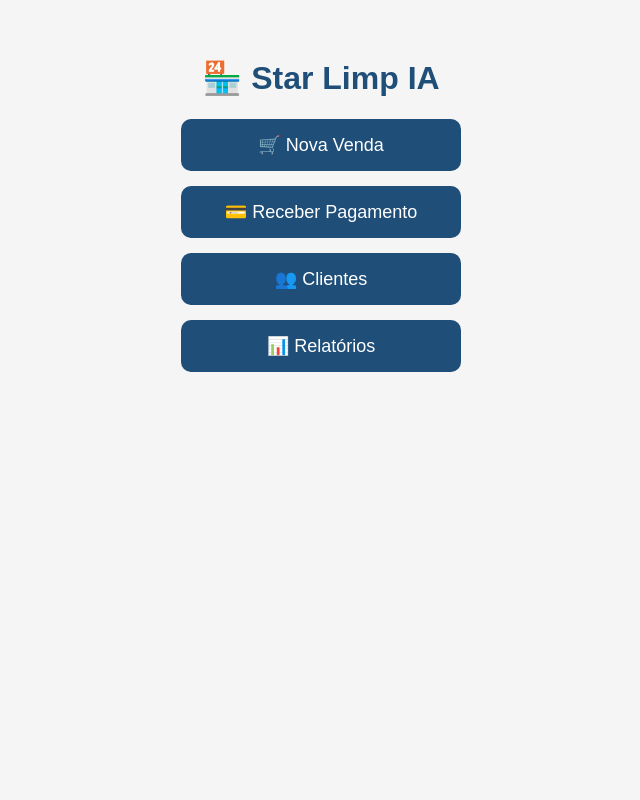
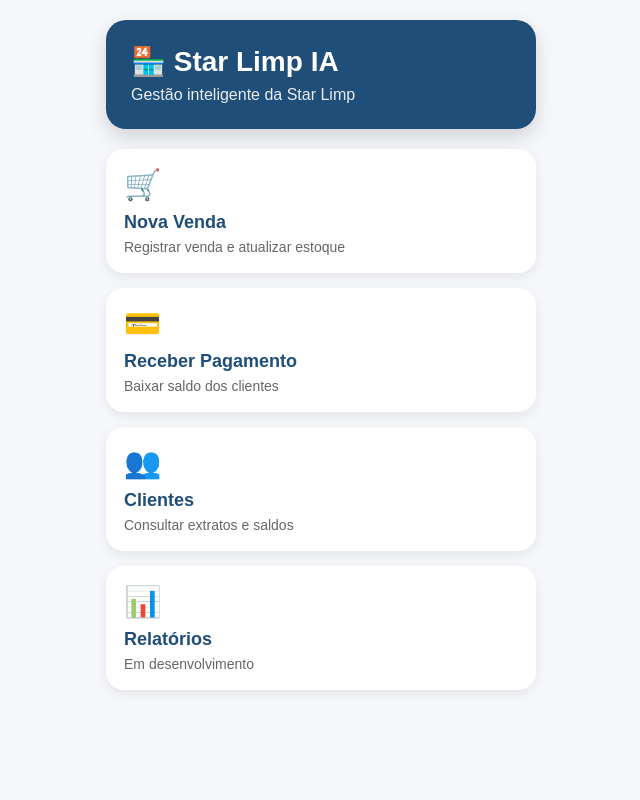
Before and after one commit to xJoyceDias/star-limp-ia, a FastAPI app: page / in a window 1280 px wide. Shown: the whole page, without its empty margins (319-959 px from the left). Run offline with FastAPI, Linux system fonts and the light colour scheme.

```diff
--- a/backend/templates/index.html
+++ b/backend/templates/index.html
@@ -3,48 +3,137 @@
 <head>
     <meta charset="UTF-8">
     <meta name="viewport" content="width=device-width, initial-scale=1.0">
-    <title>Star Limp IA</title>
+    <title>STL Business</title>
 
     <style>
-        body {
-            font-family: Arial, sans-serif;
-            background: #f5f5f5;
-            text-align: center;
-            padding: 30px;
+
+        *{
+            margin:0;
+            padding:0;
+            box-sizing:border-box;
         }
 
-        h1 {
-            color: #1f4e79;
+        body{
+            font-family: Arial, sans-serif;
+            background:#f5f7fa;
+            min-height:100vh;
+            padding:20px;
         }
 
-        .botao {
-            display: block;
-            width: 250px;
-            margin: 15px auto;
-            padding: 15px;
-            background: #1f4e79;
-            color: white;
-            text-decoration: none;
-            border-radius: 10px;
-            font-size: 18px;
+        .container{
+            max-width:430px;
+            margin:auto;
         }
 
-        .botao:hover {
-            background: #163a5a;
+        .topo{
+            background:#1f4e79;
+            color:white;
+            padding:25px;
+            border-radius:20px;
+            margin-bottom:20px;
+            box-shadow:0 8px 20px rgba(0,0,0,0.15);
         }
+
+        .titulo{
+            font-size:28px;
+            font-weight:bold;
+        }
+
+        .subtitulo{
+            margin-top:8px;
+            opacity:0.9;
+        }
+
+        .menu{
+            display:flex;
+            flex-direction:column;
+            gap:15px;
+        }
+
+        .card{
+            background:white;
+            border-radius:18px;
+            padding:18px;
+            text-decoration:none;
+            color:#222;
+            box-shadow:0 4px 12px rgba(0,0,0,0.08);
+            transition:0.2s;
+        }
+
+        .card:hover{
+            transform:translateY(-2px);
+        }
+
+        .icone{
+            font-size:30px;
+            margin-bottom:10px;
+        }
+
+        .nome{
+            font-size:18px;
+            font-weight:bold;
+            color:#1f4e79;
+        }
+
+        .descricao{
+            margin-top:6px;
+            color:#666;
+            font-size:14px;
+        }
+
     </style>
 </head>
 <body>
 
-    <h1>🏪 Star Limp IA</h1>
+<div class="container">
 
-    <a class="botao" href="/nova-venda">🛒 Nova Venda</a>
+    <div class="topo">
+        <div class="titulo">
+            🏪 Star Limp IA
+        </div>
 
-    <a class="botao" href="/receber-pagamento">💳 Receber Pagamento</a>
+        <div class="subtitulo">
+            Gestão inteligente da Star Limp
+        </div>
+    </div>
 
-    <a class="botao" href="/clientes">👥 Clientes</a>
+    <div class="menu">
 
-    <a class="botao" href="#">📊 Relatórios</a>
+        <a class="card" href="/nova-venda">
+            <div class="icone">🛒</div>
+            <div class="nome">Nova Venda</div>
+            <div class="descricao">
+                Registrar venda e atualizar estoque
+            </div>
+        </a>
+
+        <a class="card" href="/receber-pagamento">
+            <div class="icone">💳</div>
+            <div class="nome">Receber Pagamento</div>
+            <div class="descricao">
+                Baixar saldo dos clientes
+            </div>
+        </a>
+
+        <a class="card" href="/clientes">
+            <div class="icone">👥</div>
+            <div class="nome">Clientes</div>
+            <div class="descricao">
+                Consultar extratos e saldos
+            </div>
+        </a>
+
+        <a class="card" href="#">
+            <div class="icone">📊</div>
+            <div class="nome">Relatórios</div>
+            <div class="descricao">
+                Em desenvolvimento
+            </div>
+        </a>
+
+    </div>
+
+</div>
 
 </body>
 </html>
```
Also changed, not shown: backup/starlimp_local.db (added), 1 other file.
